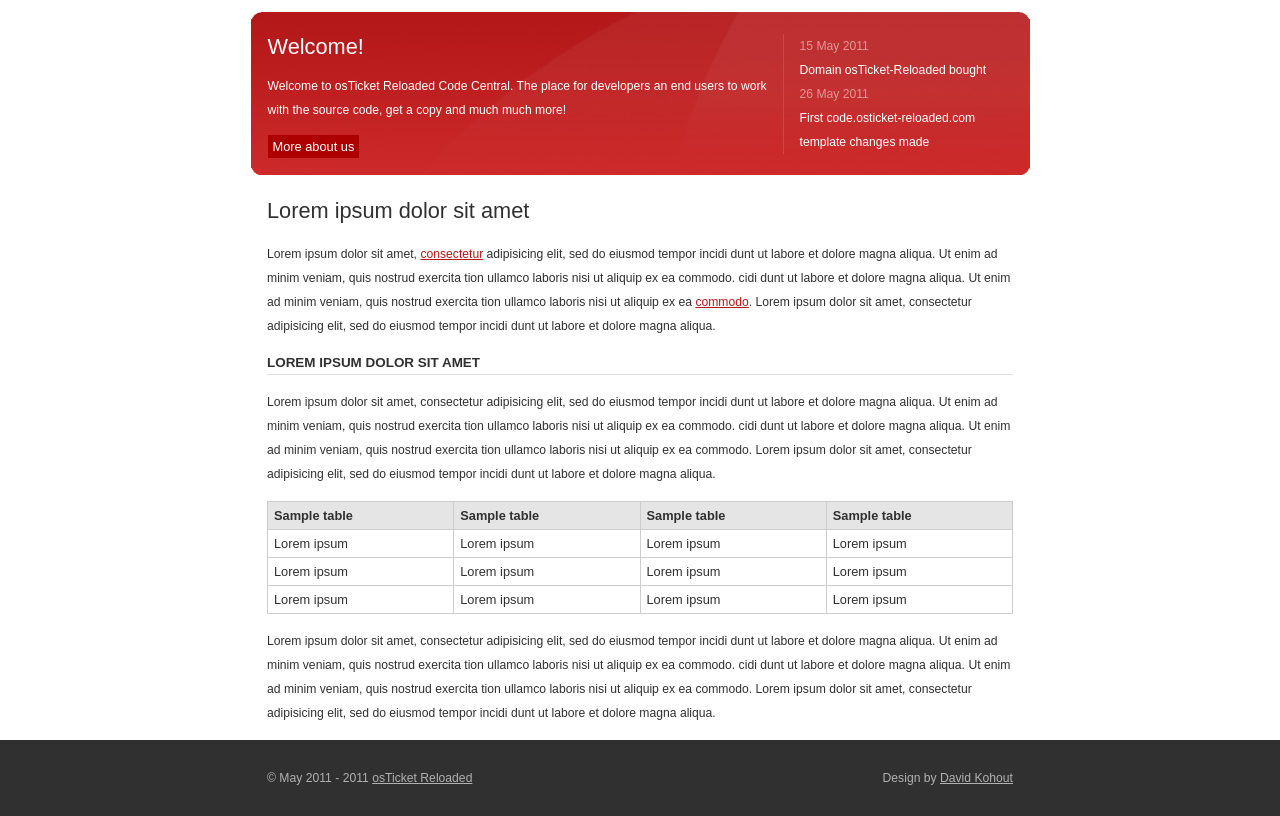
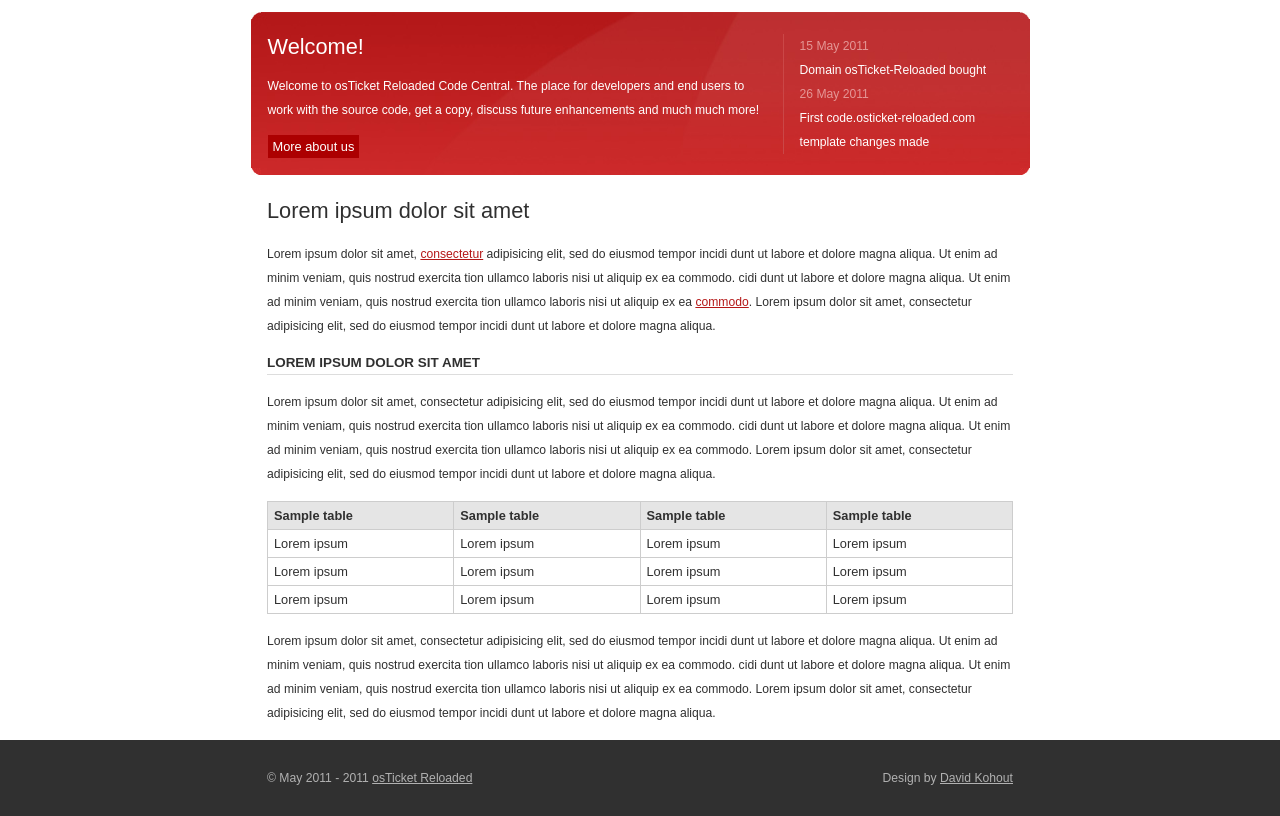
Before and after one commit to OsTicket-Reloaded/osticket-reloaded.github.com, a plain HTML site: page index.html in a window 1280 px wide. Shown: the part 116-932 px from the top of the page. Drawn offline with Linux system fonts and the light colour scheme.

Commit message:
Edited index.html via GitHub

```diff
--- a/index.html
+++ b/index.html
@@ -3,7 +3,7 @@
   <head>
     <meta http-equiv="content-type" content="text/html; charset=utf-8" />
     <meta http-equiv="content-language" content="cs" />
-    <meta name="description" content="..." />
+    <meta name="description" content="osTicket Reloaded is a multilingual Open Source Tciekting System" />
     <meta name="keywords" content="osticket, helpdesk, support" />
     <meta name="robots" content="all,follow" />
     <link href="css/screen.css" type="text/css" rel="stylesheet" media="screen,projection" />
@@ -38,7 +38,7 @@
 
           		<div class="content">
               <h2> Welcome!</h2>
-              <p>Welcome to osTicket Reloaded Code Central. The place for developers an end users to work with the source code, get a copy and much much more! </p>
+              <p>Welcome to osTicket Reloaded Code Central. The place for developers and end users to work with the source code, get a copy, discuss future enhancements and much much more! </p>
               <a href="/" class="light">More about us</a>
               </div>
               <div id="panel-right"><div id="panel-right-inside">
```
